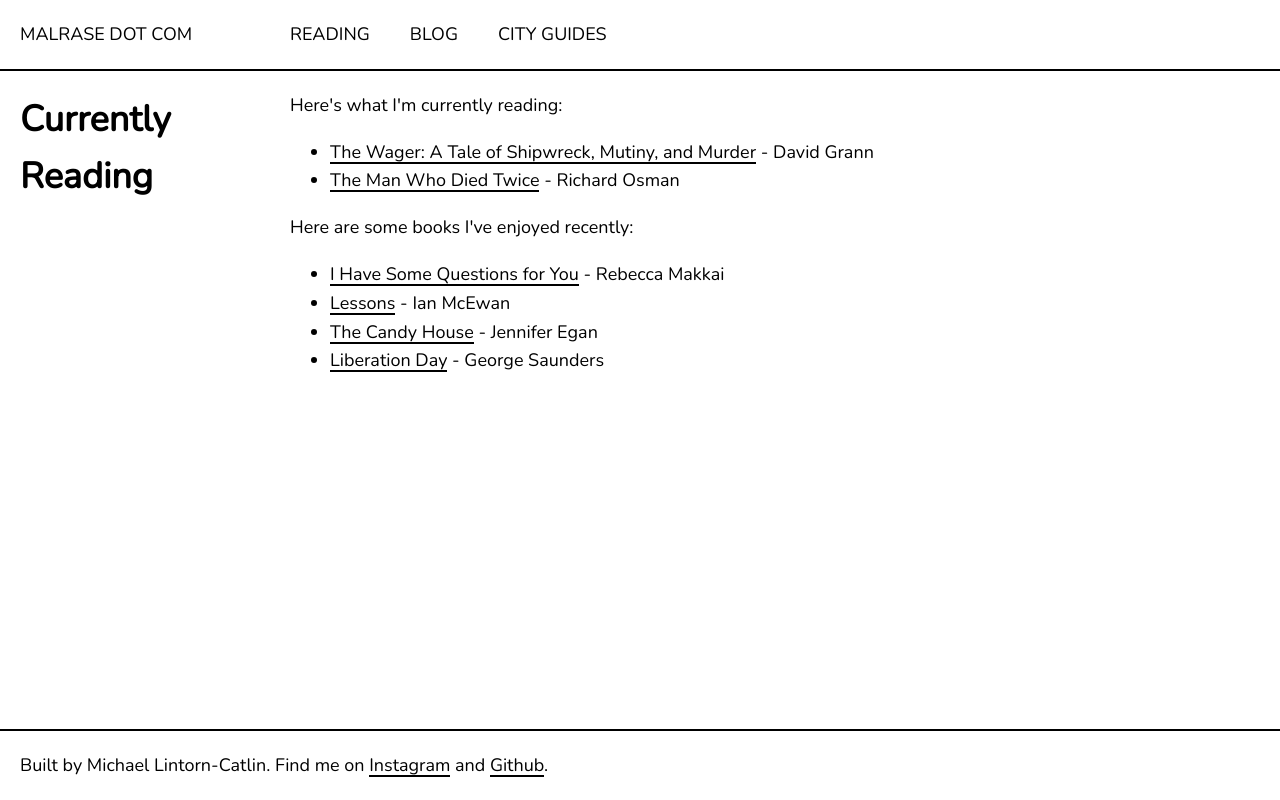
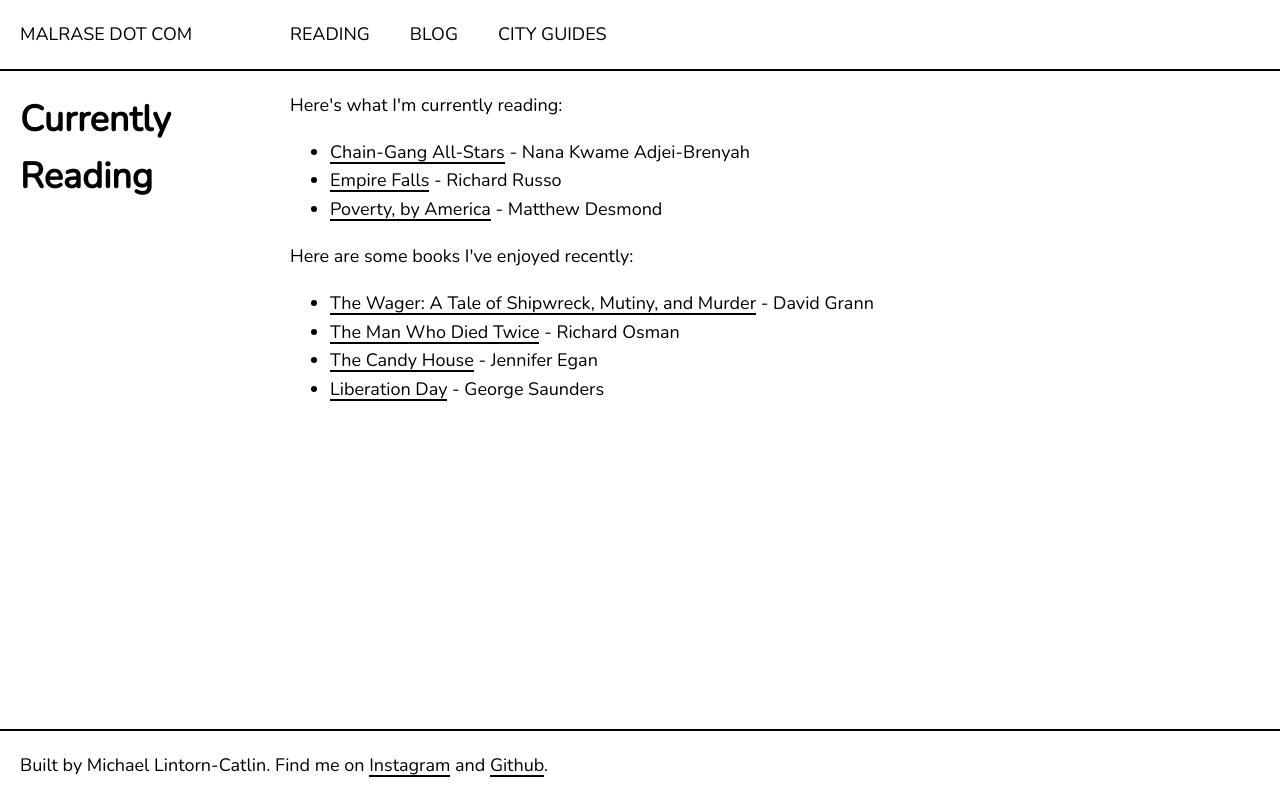
Before and after one commit to malrase/malrasedotcom, a Next.js app: page /currently-reading in a window 1280 px wide. Built offline with nearby package versions, Linux system fonts and the light colour scheme.

Commit message:
Books for dec

```diff
--- a/pages/currently-reading/index.js
+++ b/pages/currently-reading/index.js
@@ -7,13 +7,14 @@ export default function CurrentlyReadingIndex() {
       <div className="content">
       <p>Here's what I'm currently reading:</p>
       <ul>
-        <li><a href='https://www.goodreads.com/en/book/show/61714633'>The Wager: A Tale of Shipwreck, Mutiny, and Murder</a> - David Grann</li>
-        <li><a href='https://www.goodreads.com/book/show/55457493-the-man-who-died-twice'>The Man Who Died Twice</a> - Richard Osman</li>
+        <li><a href='https://www.goodreads.com/book/show/61190770-chain-gang-all-stars'>Chain-Gang All-Stars</a> - Nana Kwame Adjei-Brenyah</li>
+        <li><a href='https://www.goodreads.com/book/show/187020.Empire_Falls'>Empire Falls</a> - Richard Russo</li>
+      <li><a href='https://www.goodreads.com/book/show/61358638-poverty-by-america'>Poverty, by America</a> - Matthew Desmond</li>
       </ul>
       <p>Here are some books I've enjoyed recently:</p>
       <ul>
-        <li><a href='https://www.goodreads.com/book/show/61053829-i-have-some-questions-for-you'>I Have Some Questions for You</a> - Rebecca Makkai</li>
-        <li><a href='https://www.goodreads.com/book/show/60092581-lessons'>Lessons</a> - Ian McEwan</li>
+                <li><a href='https://www.goodreads.com/en/book/show/61714633'>The Wager: A Tale of Shipwreck, Mutiny, and Murder</a> - David Grann</li>
+        <li><a href='https://www.goodreads.com/book/show/55457493-the-man-who-died-twice'>The Man Who Died Twice</a> - Richard Osman</li>
         <li><a href='https://www.goodreads.com/book/show/58437521-the-candy-house'>The Candy House</a> - Jennifer Egan</li>
         <li><a href='https://www.goodreads.com/en/book/show/60471573'>Liberation Day</a> - George Saunders</li>
       </ul>
```
